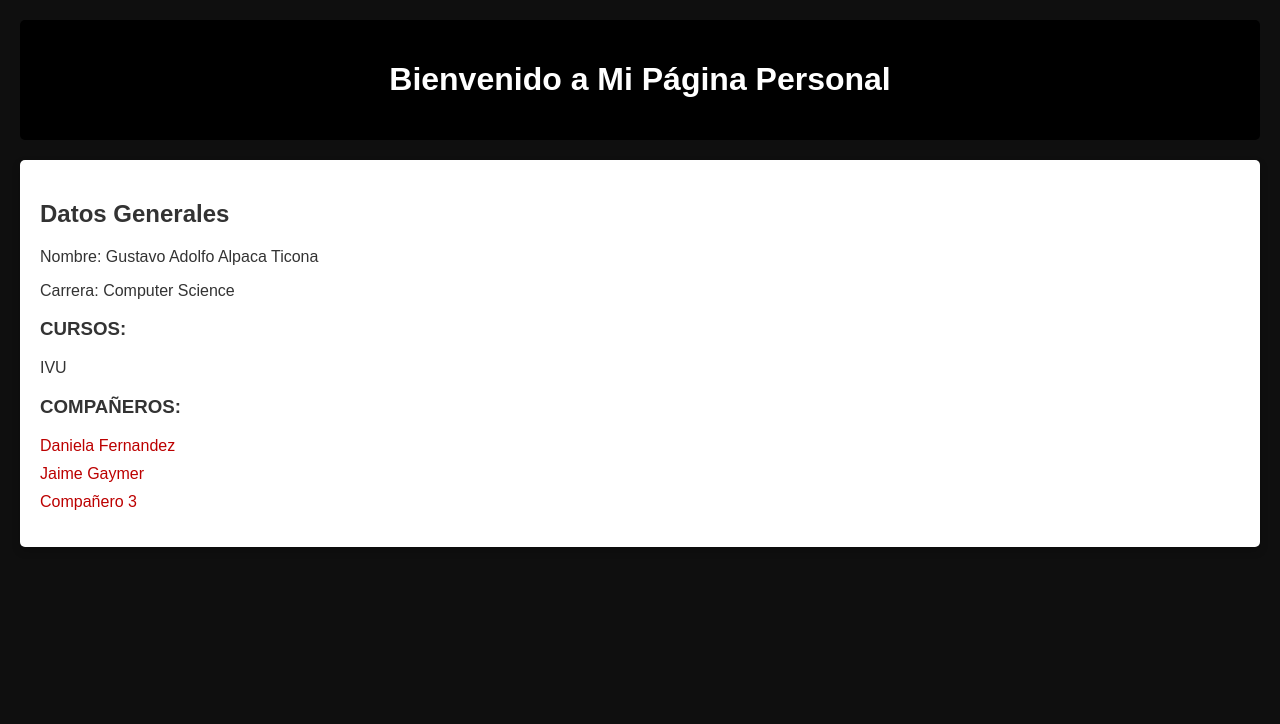
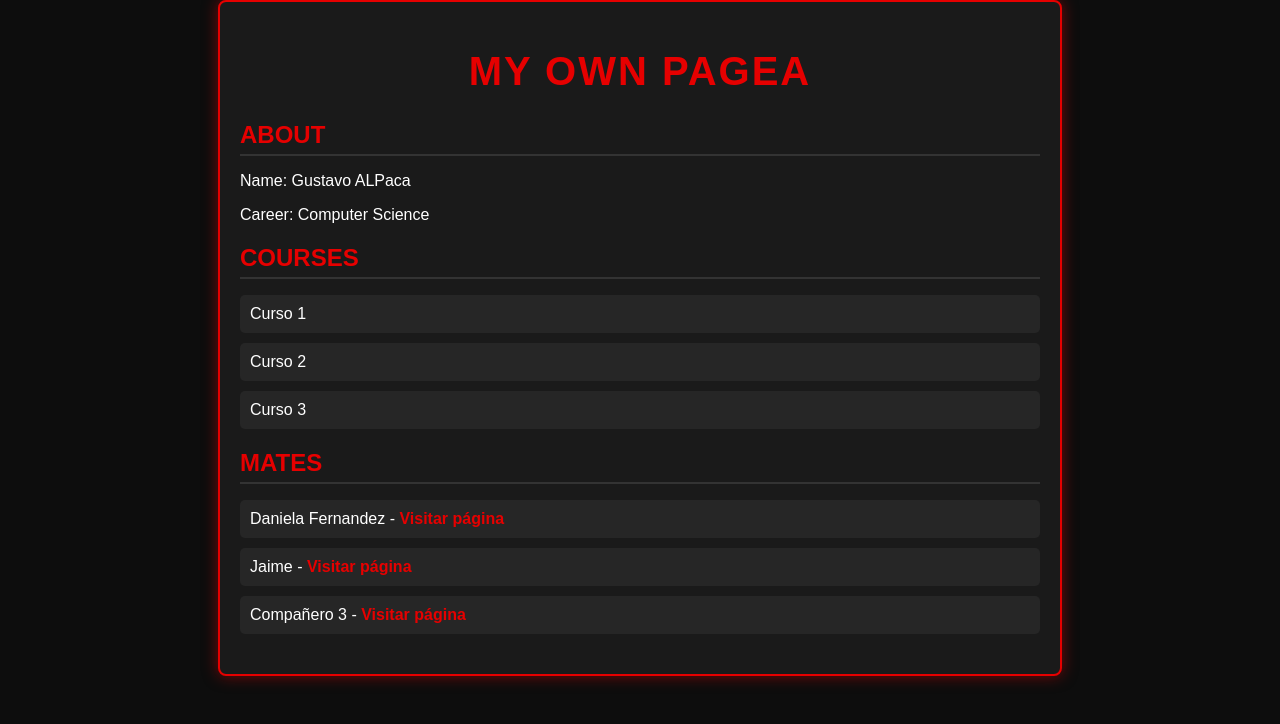
Before and after one commit to GusPinkman/Gustavo-Adolfo-Alpaca-Ticona, a plain HTML site: page index.html in a window 1280 px wide. Drawn offline with Linux system fonts and the light colour scheme.

Commit message:
Update index.html

```diff
--- a/index.html
+++ b/index.html
@@ -3,75 +3,35 @@
 <head>
     <meta charset="UTF-8">
     <meta name="viewport" content="width=device-width, initial-scale=1.0">
-    <title>Mi Página Personal</title>
-    <style>
-        body {
-            font-family: Arial, sans-serif;
-            background-color: #0F0F0F;
-            margin: 0;
-            padding: 20px;
-            color: #333;
-        }
-        header {
-            background-color: #000000;
-            color: white;
-            padding: 20px;
-            text-align: center;
-            border-radius: 5px;
-        }
-        .content {
-            margin-top: 20px;
-            background-color: white;
-            padding: 20px;
-            border-radius: 5px;
-            box-shadow: 0 4px 8px rgba(0, 0, 0, 0.2);
-        }
-        ul {
-            list-style-type: none;
-            padding: 0;
-        }
-        ul li {
-            margin: 10px 0;
-        }
-        a {
-            color: #bc0000;
-            text-decoration: none;
-        }
-        a:hover {
-            text-decoration: underline;
-        }
-    </style>
+    <title>Gustavo</title>
+    <link rel="stylesheet" href="styles.css">
 </head>
 <body>
+    <div class="container">
         <header>
-        <h1>Bienvenido a Mi Página Personal</h1>
+            <h1>My own pagea</h1>
         </header>
-    <div class="content">
-        <h2>Datos Generales</h2>
-        <p>Nombre: Gustavo Adolfo Alpaca Ticona</p>
-        <p>Carrera: Computer Science</p>
-        <h3>CURSOS:</h3>
+        <section class="about">
+            <h2>about</h2>
+            <p>Name: Gustavo ALPaca</p>
+            <p>Career: Computer Science</p>
+        </section>
+        <section class="courses">
+            <h2>Courses</h2>
             <ul>
-            <li>IVU</li>
+                <li>Curso 1</li>
+                <li>Curso 2</li>
+                <li>Curso 3</li>
             </ul>
-        <h3>COMPAÑEROS:</h3>
+        </section>
+        <section class="group">
+            <h2>Mates</h2>
             <ul>
-            <li><a href="https://pompompudin.github.io/Daniela-Sofia-Fernandez-Galdos/" target="_blank">Daniela Fernandez</a></li>
-            <li><a href="http://pagina-de-compañero2.com" target="_blank">Jaime Gaymer</a></li>
-            <li><a href="http://pagina-de-compañero3.com" target="_blank">Compañero 3</a></li>
+                <li>Daniela Fernandez - <a href="https://pompompudin.github.io/Daniela-Sofia-Fernandez-Galdos/" target="_blank">Visitar página</a></li>
+                <li>Jaime - <a href="https://jaimefriedrich.github.io/Friedrich-Jaime-Rodriguez-Canales/" target="_blank">Visitar página</a></li>
+                <li>Compañero 3 - <a href="https://pagina-de-compañero3.com" target="_blank">Visitar página</a></li>
             </ul>
+        </section>
     </div>
-    <script>
-        // JavaScript para darle un poco de interactividad
-        document.addEventListener("DOMContentLoaded", function() {
-            const header = document.querySelector("header");
-            header.addEventListener("mouseover", function() {
-                header.style.backgroundColor = "#bc0000";
-            });
-            header.addEventListener("mouseout", function() {
-                header.style.backgroundColor = "#bc0000";
-            });
-        });
-    </script>
 </body>
 </html>
```
Lines whose indentation alone changed are shown as unchanged.
